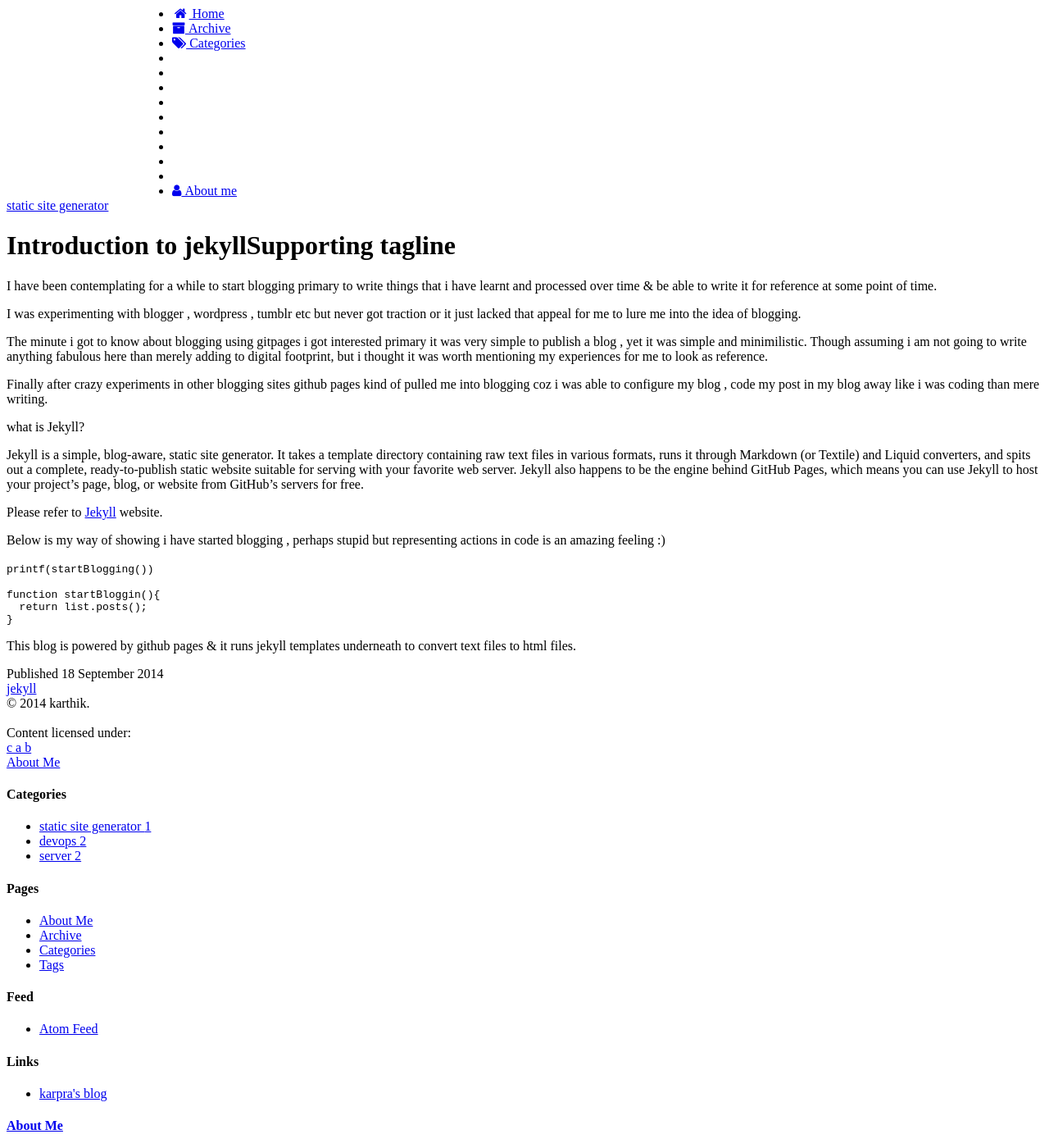
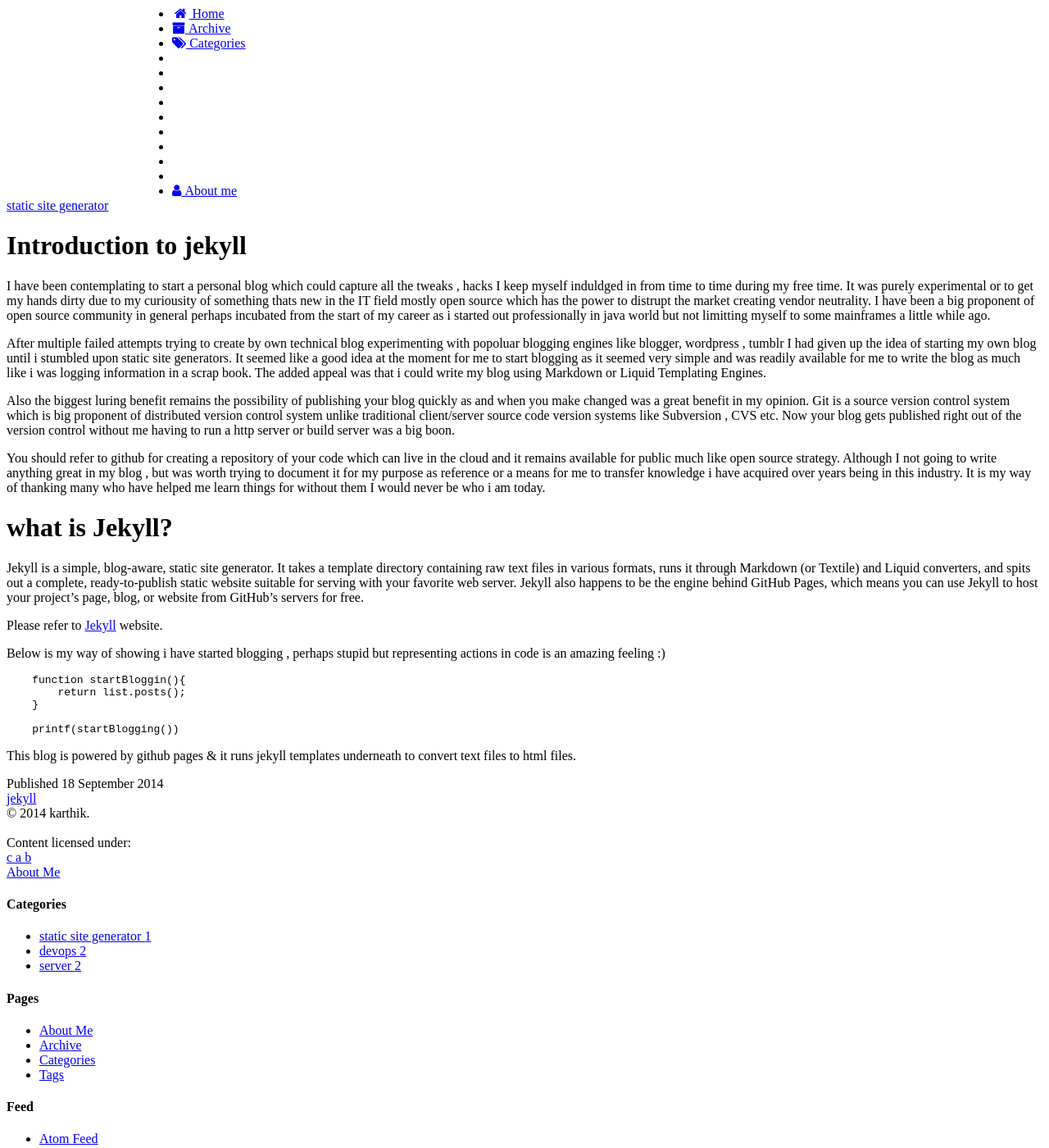
Before and after one commit to karpra/karpra.github.io, a Jekyll site: the page built from _posts/2014-9-18-introduction to jekyll.md, in a window 1280 px wide and 1400 px high. Shown: the whole window at 82% size. Built offline with Jekyll 4.4.1, drawn with Linux system fonts in a browser that asks for light colours; nearby versions of some CDN libraries; library files that are not in the unit come from our copies.

Commit message:
Update 2014-9-18-introduction to jekyll.md

```diff
--- a/_posts/2014-9-18-introduction to jekyll.md
+++ b/_posts/2014-9-18-introduction to jekyll.md
@@ -1,24 +1,19 @@
 ---
 layout: post
 category : static site generator
-tagline: "Supporting tagline"
 tags : [jekyll]
 ---
 
-I have been contemplating for a while to start blogging primary to write things that i have learnt and processed
-over time & be able to write it for reference at some point of time.
+I have been contemplating to start a personal blog which could capture all the tweaks , hacks I keep myself induldged in from time to time during my free time. It was purely experimental or to get my hands dirty due to my curiousity of something thats new in the IT field mostly open source which has the power to distrupt the market creating vendor neutrality. I have been a
+big proponent of open source community in general perhaps incubated from the start of my career as i started out professionally in java world but not limitting myself to some mainframes a little while ago.
 
-I was experimenting with blogger , wordpress , tumblr etc but never got traction or it just lacked that appeal
-for me to lure me into the idea of blogging.
+After multiple failed attempts trying to create by own technical blog experimenting with popoluar blogging engines like blogger, wordpress , tumblr I had given up the idea of starting my own blog until i stumbled upon static site generators. It seemed like a good idea at the moment for me to start blogging as it seemed very simple and was readily available for me to write the blog as much like i was logging information in a scrap book. The added appeal was that i could write my blog using Markdown or Liquid Templating Engines.
 
-The minute i got to know about blogging using gitpages i got interested primary it was very simple to publish a
-blog , yet it was  simple and minimilistic. Though assuming i am not going to write anything fabulous here than
-merely adding to digital footprint, but i thought it was worth mentioning my experiences for me to look as reference.
+Also the biggest luring benefit remains the possibility of publishing your blog quickly as and when you make changed was a great benefit in my opinion. Git is a source version control system which is big proponent of distributed version control system unlike traditional client/server source code version systems like Subversion , CVS etc. Now your blog gets published right out of the version control without me having to run a http server or build server was a big boon.
 
-Finally after crazy experiments in other blogging sites github pages kind of pulled me into blogging coz i was able
-to configure my blog , code my post in my blog away like i was coding than mere writing.
+You should refer to github for creating a repository of your code which can live in the cloud and it remains available for public much like open source strategy. Although I not going to write anything great in my blog , but was worth trying to document it for my purpose as reference or a means for me to transfer knowledge i have acquired over years being in this industry. It is my way of thanking many who have helped me learn things for without them I would never be who i am today.
 
-what is Jekyll?
+#what is Jekyll?
 
 Jekyll is a simple, blog-aware, static site generator. It takes a template directory containing raw text files in various formats, runs it through Markdown (or Textile) and Liquid converters, and spits out a complete, ready-to-publish static website suitable for serving with your favorite web server. Jekyll also happens to be the engine behind GitHub Pages, which means you can use Jekyll to host your project’s page, blog, or website from GitHub’s servers for free.
 
@@ -26,11 +21,11 @@
 
 Below is my way of showing i have started blogging , perhaps stupid but representing actions in code is an amazing feeling :)
 
-`printf(startBlogging())`
+        function startBloggin(){
+            return list.posts();
+        }
+
+        printf(startBlogging())
 
 
-    function startBloggin(){
-      return list.posts();
-    }
-
 This blog is powered by github pages & it runs jekyll templates underneath to convert text files to html files.
```
